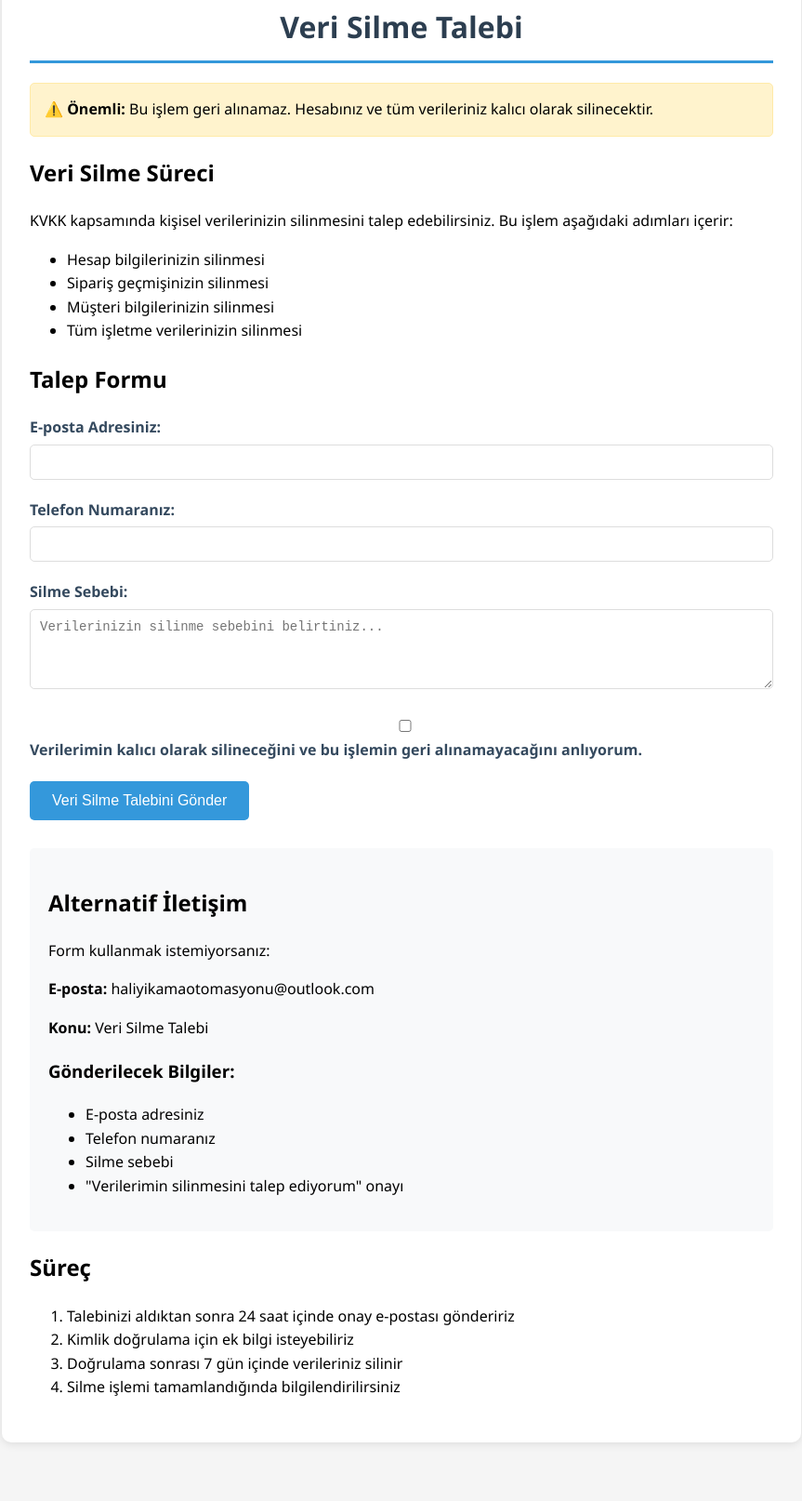
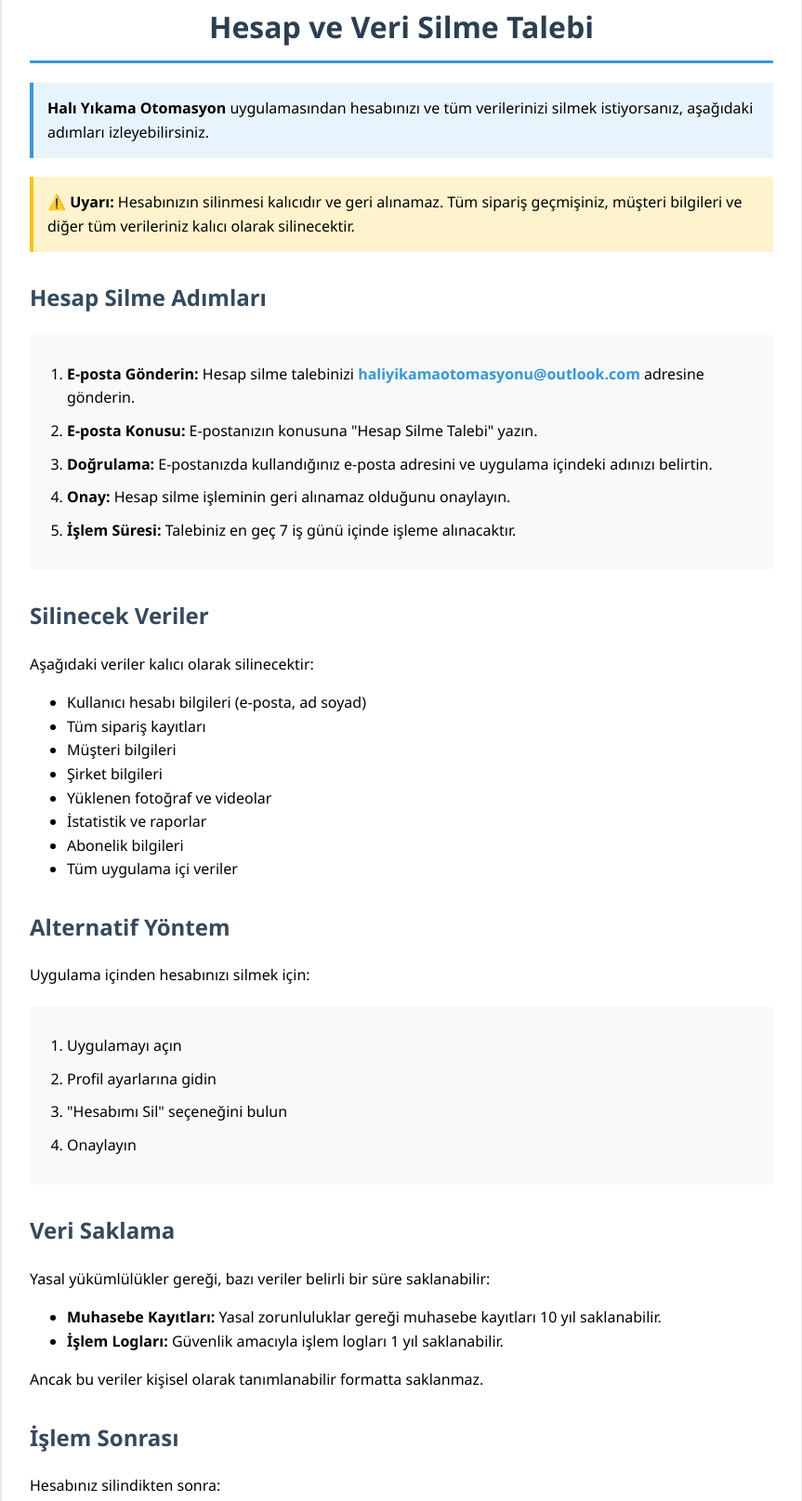
Before and after one commit to admkrt2120/hal--y-kama-gizlilik-politikas-, a plain HTML site: page veri-silme.html in a window 1280 px wide. Shown: the part 68-1682 px from the top of the page at 93% size, without its empty margins (208-1071 px from the left). Before the commit the page ends 1639 px from the top, so only its background shows below. Drawn offline with Linux system fonts and the light colour scheme.

Commit message:
account-deletion.html

```diff
--- a/veri-silme.html
+++ b/veri-silme.html
@@ -3,7 +3,7 @@
 <head>
     <meta charset="UTF-8">
     <meta name="viewport" content="width=device-width, initial-scale=1.0">
-    <title>Veri Silme Talebi - Halı Yıkama Otomasyon</title>
+    <title>Hesap Silme - Halı Yıkama Otomasyon</title>
     <style>
         body {
             font-family: 'Segoe UI', Tahoma, Geneva, Verdana, sans-serif;
@@ -26,41 +26,34 @@
             border-bottom: 3px solid #3498DB;
             padding-bottom: 10px;
         }
-        .form-group {
-            margin-bottom: 20px;
+        h2 {
+            color: #34495E;
+            margin-top: 30px;
         }
-        label {
-            display: block;
-            margin-bottom: 5px;
-            font-weight: bold;
-            color: #34495E;
-        }
-        input, textarea {
-            width: 100%;
-            padding: 10px;
-            border: 1px solid #ddd;
-            border-radius: 5px;
-            font-size: 14px;
-            box-sizing: border-box;
-        }
-        button {
-            background-color: #3498DB;
-            color: white;
-            padding: 12px 24px;
-            border: none;
-            border-radius: 5px;
-            cursor: pointer;
-            font-size: 16px;
-        }
-        button:hover {
-            background-color: #2980B9;
+        .highlight {
+            background-color: #E8F4FD;
+            padding: 15px;
+            border-left: 4px solid #3498DB;
+            margin: 20px 0;
         }
         .warning {
             background-color: #FFF3CD;
-            border: 1px solid #FFEAA7;
             padding: 15px;
+            border-left: 4px solid #FFC107;
+            margin: 20px 0;
+        }
+        .steps {
+            background-color: #F8F9FA;
+            padding: 20px;
             border-radius: 5px;
-            margin-bottom: 20px;
+            margin: 20px 0;
+        }
+        .steps ol {
+            margin: 0;
+            padding-left: 20px;
+        }
+        .steps li {
+            margin: 10px 0;
         }
         .contact-info {
             background-color: #F8F9FA;
@@ -68,77 +61,86 @@
             border-radius: 5px;
             margin-top: 30px;
         }
+        .email-link {
+            color: #3498DB;
+            text-decoration: none;
+            font-weight: bold;
+        }
+        .email-link:hover {
+            text-decoration: underline;
+        }
     </style>
 </head>
 <body>
     <div class="container">
-        <h1>Veri Silme Talebi</h1>
+        <h1>Hesap ve Veri Silme Talebi</h1>
+
+        <div class="highlight">
+            <strong>Halı Yıkama Otomasyon</strong> uygulamasından hesabınızı ve tüm verilerinizi silmek istiyorsanız, aşağıdaki adımları izleyebilirsiniz.
+        </div>
 
         <div class="warning">
-            <strong>⚠️ Önemli:</strong> Bu işlem geri alınamaz. Hesabınız ve tüm verileriniz kalıcı olarak silinecektir.
+            <strong>⚠️ Uyarı:</strong> Hesabınızın silinmesi kalıcıdır ve geri alınamaz. Tüm sipariş geçmişiniz, müşteri bilgileri ve diğer tüm verileriniz kalıcı olarak silinecektir.
         </div>
 
-        <h2>Veri Silme Süreci</h2>
-        <p>KVKK kapsamında kişisel verilerinizin silinmesini talep edebilirsiniz. Bu işlem aşağıdaki adımları içerir:</p>
+        <h2>Hesap Silme Adımları</h2>
+        <div class="steps">
+            <ol>
+                <li><strong>E-posta Gönderin:</strong> Hesap silme talebinizi <a href="mailto:haliyikamaotomasyonu@outlook.com?subject=Hesap Silme Talebi" class="email-link">haliyikamaotomasyonu@outlook.com</a> adresine gönderin.</li>
+                <li><strong>E-posta Konusu:</strong> E-postanızın konusuna "Hesap Silme Talebi" yazın.</li>
+                <li><strong>Doğrulama:</strong> E-postanızda kullandığınız e-posta adresini ve uygulama içindeki adınızı belirtin.</li>
+                <li><strong>Onay:</strong> Hesap silme işleminin geri alınamaz olduğunu onaylayın.</li>
+                <li><strong>İşlem Süresi:</strong> Talebiniz en geç 7 iş günü içinde işleme alınacaktır.</li>
+            </ol>
+        </div>
 
+        <h2>Silinecek Veriler</h2>
+        <p>Aşağıdaki veriler kalıcı olarak silinecektir:</p>
         <ul>
-            <li>Hesap bilgilerinizin silinmesi</li>
-            <li>Sipariş geçmişinizin silinmesi</li>
-            <li>Müşteri bilgilerinizin silinmesi</li>
-            <li>Tüm işletme verilerinizin silinmesi</li>
+            <li>Kullanıcı hesabı bilgileri (e-posta, ad soyad)</li>
+            <li>Tüm sipariş kayıtları</li>
+            <li>Müşteri bilgileri</li>
+            <li>Şirket bilgileri</li>
+            <li>Yüklenen fotoğraf ve videolar</li>
+            <li>İstatistik ve raporlar</li>
+            <li>Abonelik bilgileri</li>
+            <li>Tüm uygulama içi veriler</li>
         </ul>
 
-        <h2>Talep Formu</h2>
-        <form action="mailto:haliyikamaotomasyonu@outlook.com" method="post" enctype="text/plain">
-            <input type="hidden" name="subject" value="Veri Silme Talebi">
+        <h2>Alternatif Yöntem</h2>
+        <p>Uygulama içinden hesabınızı silmek için:</p>
+        <div class="steps">
+            <ol>
+                <li>Uygulamayı açın</li>
+                <li>Profil ayarlarına gidin</li>
+                <li>"Hesabımı Sil" seçeneğini bulun</li>
+                <li>Onaylayın</li>
+            </ol>
+        </div>
 
-            <div class="form-group">
-                <label for="email">E-posta Adresiniz:</label>
-                <input type="email" id="email" name="email" required>
-            </div>
+        <h2>Veri Saklama</h2>
+        <p>Yasal yükümlülükler gereği, bazı veriler belirli bir süre saklanabilir:</p>
+        <ul>
+            <li><strong>Muhasebe Kayıtları:</strong> Yasal zorunluluklar gereği muhasebe kayıtları 10 yıl saklanabilir.</li>
+            <li><strong>İşlem Logları:</strong> Güvenlik amacıyla işlem logları 1 yıl saklanabilir.</li>
+        </ul>
+        <p>Ancak bu veriler kişisel olarak tanımlanabilir formatta saklanmaz.</p>
 
-            <div class="form-group">
-                <label for="phone">Telefon Numaranız:</label>
-                <input type="tel" id="phone" name="phone" required>
-            </div>
-
-            <div class="form-group">
-                <label for="reason">Silme Sebebi:</label>
-                <textarea id="reason" name="reason" rows="4" placeholder="Verilerinizin silinme sebebini belirtiniz..."></textarea>
-            </div>
-
-            <div class="form-group">
-                <label>
-                    <input type="checkbox" required>
-                    Verilerimin kalıcı olarak silineceğini ve bu işlemin geri alınamayacağını anlıyorum.
-                </label>
-            </div>
-
-            <button type="submit">Veri Silme Talebini Gönder</button>
-        </form>
+        <h2>İşlem Sonrası</h2>
+        <p>Hesabınız silindikten sonra:</p>
+        <ul>
+            <li>Uygulamaya tekrar giriş yapamayacaksınız</li>
+            <li>Tüm verileriniz kalıcı olarak silinecek</li>
+            <li>Aynı e-posta adresi ile yeni hesap oluşturabilirsiniz</li>
+        </ul>
 
         <div class="contact-info">
-            <h2>Alternatif İletişim</h2>
-            <p>Form kullanmak istemiyorsanız:</p>
-            <p><strong>E-posta:</strong> haliyikamaotomasyonu@outlook.com</p>
-            <p><strong>Konu:</strong> Veri Silme Talebi</p>
-
-            <h3>Gönderilecek Bilgiler:</h3>
-            <ul>
-                <li>E-posta adresiniz</li>
-                <li>Telefon numaranız</li>
-                <li>Silme sebebi</li>
-                <li>"Verilerimin silinmesini talep ediyorum" onayı</li>
-            </ul>
+            <h2>İletişim</h2>
+            <p>Hesap silme talebi veya sorularınız için:</p>
+            <p><strong>E-posta:</strong> <a href="mailto:haliyikamaotomasyonu@outlook.com?subject=Hesap Silme Talebi" class="email-link">haliyikamaotomasyonu@outlook.com</a></p>
+            <p><strong>Uygulama:</strong> Halı Yıkama Otomasyon</p>
+            <p><strong>Yanıt Süresi:</strong> En geç 7 iş günü içinde yanıtlanır</p>
         </div>
-
-        <h2>Süreç</h2>
-        <ol>
-            <li>Talebinizi aldıktan sonra 24 saat içinde onay e-postası göndeririz</li>
-            <li>Kimlik doğrulama için ek bilgi isteyebiliriz</li>
-            <li>Doğrulama sonrası 7 gün içinde verileriniz silinir</li>
-            <li>Silme işlemi tamamlandığında bilgilendirilirsiniz</li>
-        </ol>
     </div>
 </body>
 </html>
```
